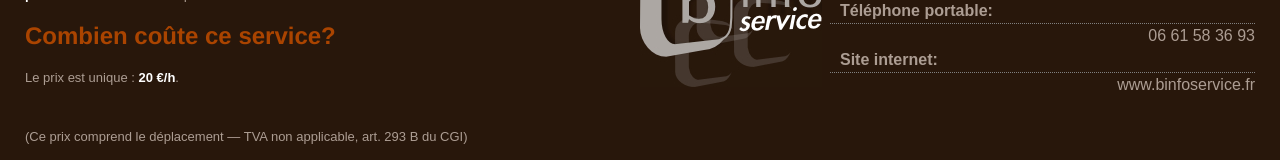
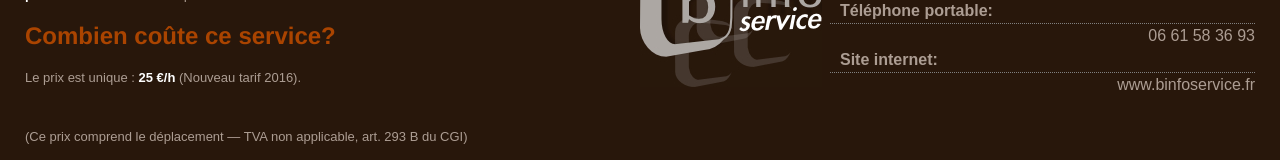
Before and after one commit to BInfoService/Site, a plain HTML site: page index.html in a window 1280 px wide. Shown: the part 724-884 px from the top of the page. Drawn offline with Linux system fonts and the light colour scheme; a script that the page names is missing.

Commit message:
nouveau tarif 2016 25 euros/heure

```diff
--- a/index.html
+++ b/index.html
@@ -123,7 +123,7 @@ window.addEvent('domready',function(){
 			<p>A toute personne (enfant, adulte, personne âgée) qui souhaite <strong>apprendre ou se perfectionner</strong> en informatique.</p>
 
 			<h2>Combien coûte ce service?</h2>
-			<p>Le prix est unique : <strong>20 €/h</strong>.</p>
+			<p>Le prix est unique : <strong>25 €/h</strong> (Nouveau tarif 2016).</p>
 			<br />
 			<p>(Ce prix comprend le déplacement — TVA non applicable, art. 293 B du CGI)</p>
 		</div> <!-- id="partie1" -->
```
